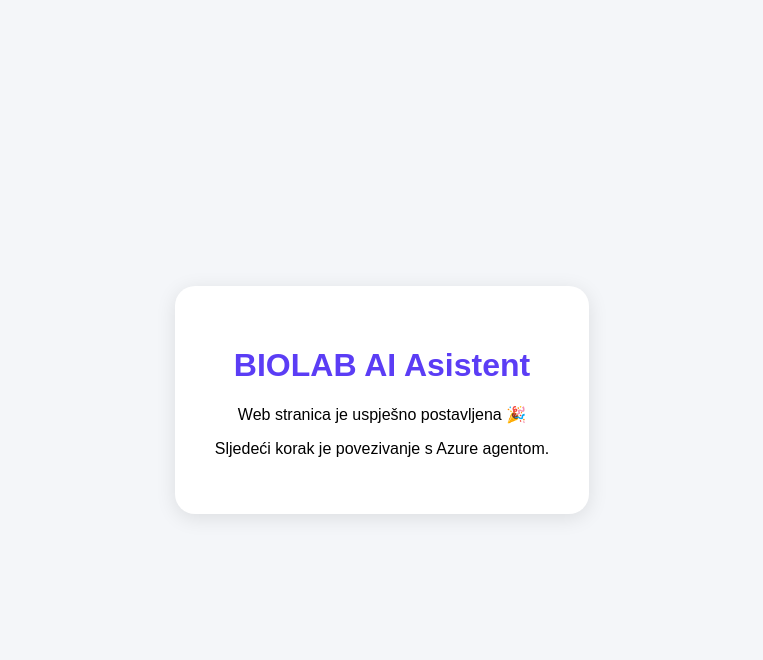
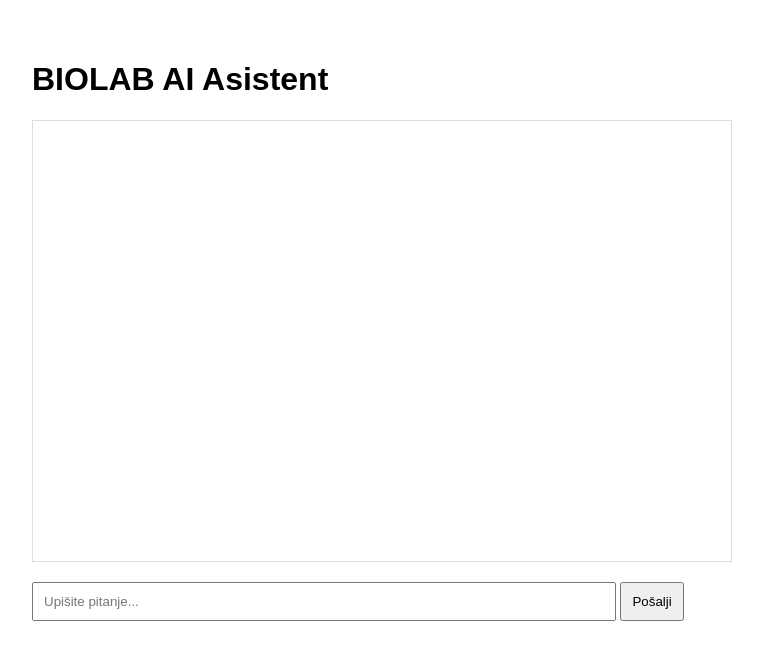
Before and after one commit to doralukanc-ai/biolab-ai-chat, a website: page index.html in a window 1280 px wide. Shown: the whole page, without its empty margins (258-1021 px from the left). Drawn offline with Linux system fonts and the light colour scheme.

Commit message:
Update index.html

```diff
--- a/index.html
+++ b/index.html
@@ -4,32 +4,66 @@
 <meta charset="UTF-8">
 <title>BIOLAB AI Asistent</title>
 <style>
-    body {
-      font-family: Arial, sans-serif;
-      background: #f4f6f9;
-      display: flex;
-      justify-content: center;
-      align-items: center;
-      height: 100vh;
-      margin: 0;
+body{
+font-family:Arial;
+max-width:700px;
+margin:auto;
+padding:40px;
 }
-    .card {
-      background: white;
-      padding: 40px;
-      border-radius: 20px;
-      box-shadow: 0 4px 20px rgba(0,0,0,0.1);
-      text-align: center;
+#chat{
+border:1px solid #ddd;
+padding:20px;
+height:400px;
+overflow:auto;
+margin-bottom:20px;
 }
-    h1 {
-      color: #5b3df5;
+input{
+width:80%;
+padding:10px;
+}
+button{
+padding:10px;
 }
 </style>
 </head>
 <body>
-  <div class="card">
+
 <h1>BIOLAB AI Asistent</h1>
-    <p>Web stranica je uspješno postavljena 🎉</p>
-    <p>Sljedeći korak je povezivanje s Azure agentom.</p>
-  </div>
+
+<div id="chat"></div>
+
+<input id="msg" placeholder="Upišite pitanje...">
+<button onclick="send()">Pošalji</button>
+
+<script>
+async function send() {
+  const input = document.getElementById("msg");
+  const chat = document.getElementById("chat");
+
+  const text = input.value;
+  if (!text) return;
+
+  chat.innerHTML += "<p><b>Vi:</b> " + text + "</p>";
+
+  const res = await fetch("/api/chat", {
+    method: "POST",
+    headers: {
+      "Content-Type": "application/json"
+    },
+    body: JSON.stringify({
+      message: text
+    })
+  });
+
+  const data = await res.json();
+
+  chat.innerHTML +=
+    "<p><b>BIOLAB:</b> " + (data.reply || data.error) + "</p>";
+
+  input.value = "";
+  chat.scrollTop = chat.scrollHeight;
+}
+</script>
+
 </body>
 </html>
```
Lines whose indentation alone changed are shown as unchanged.
